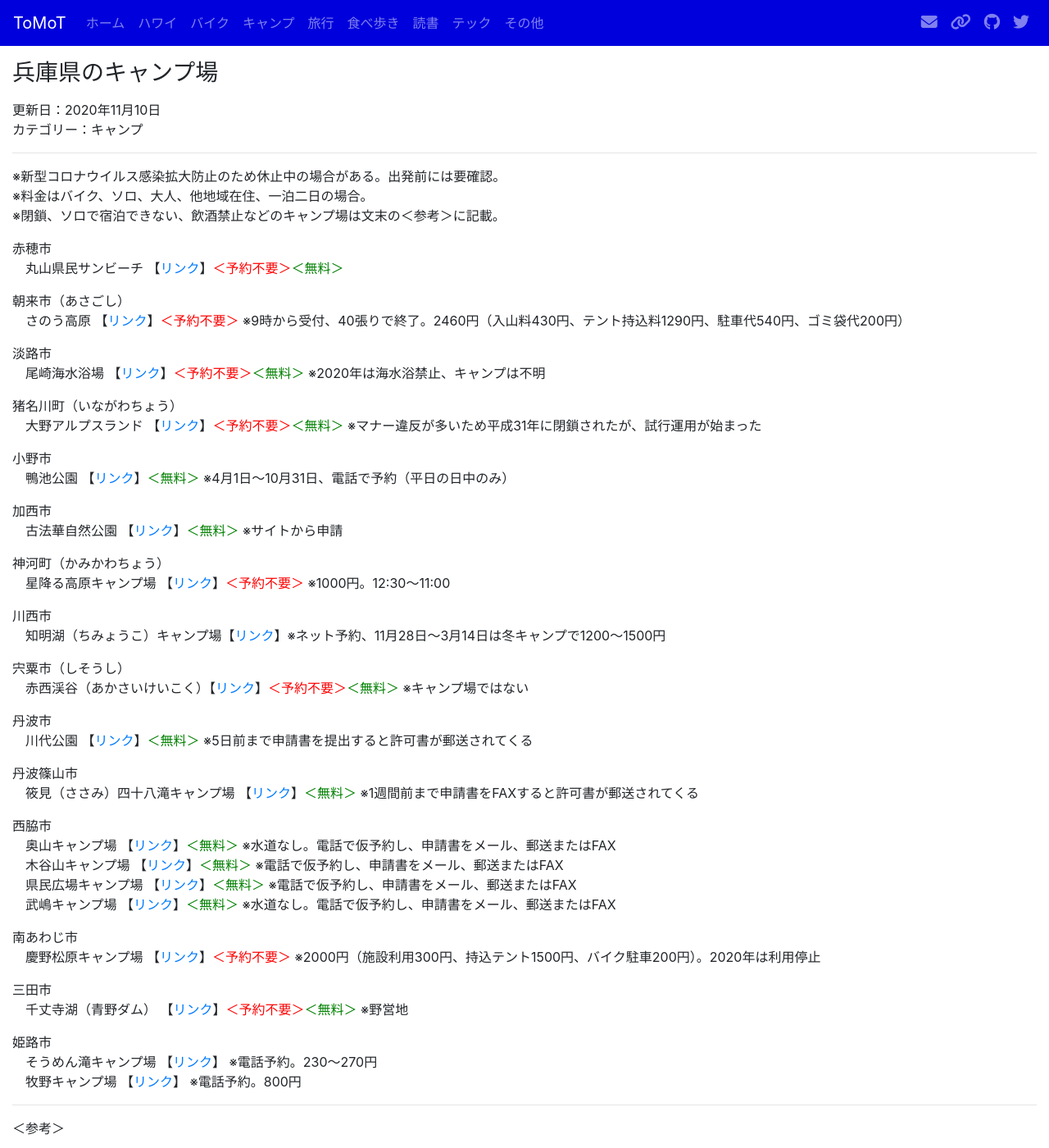
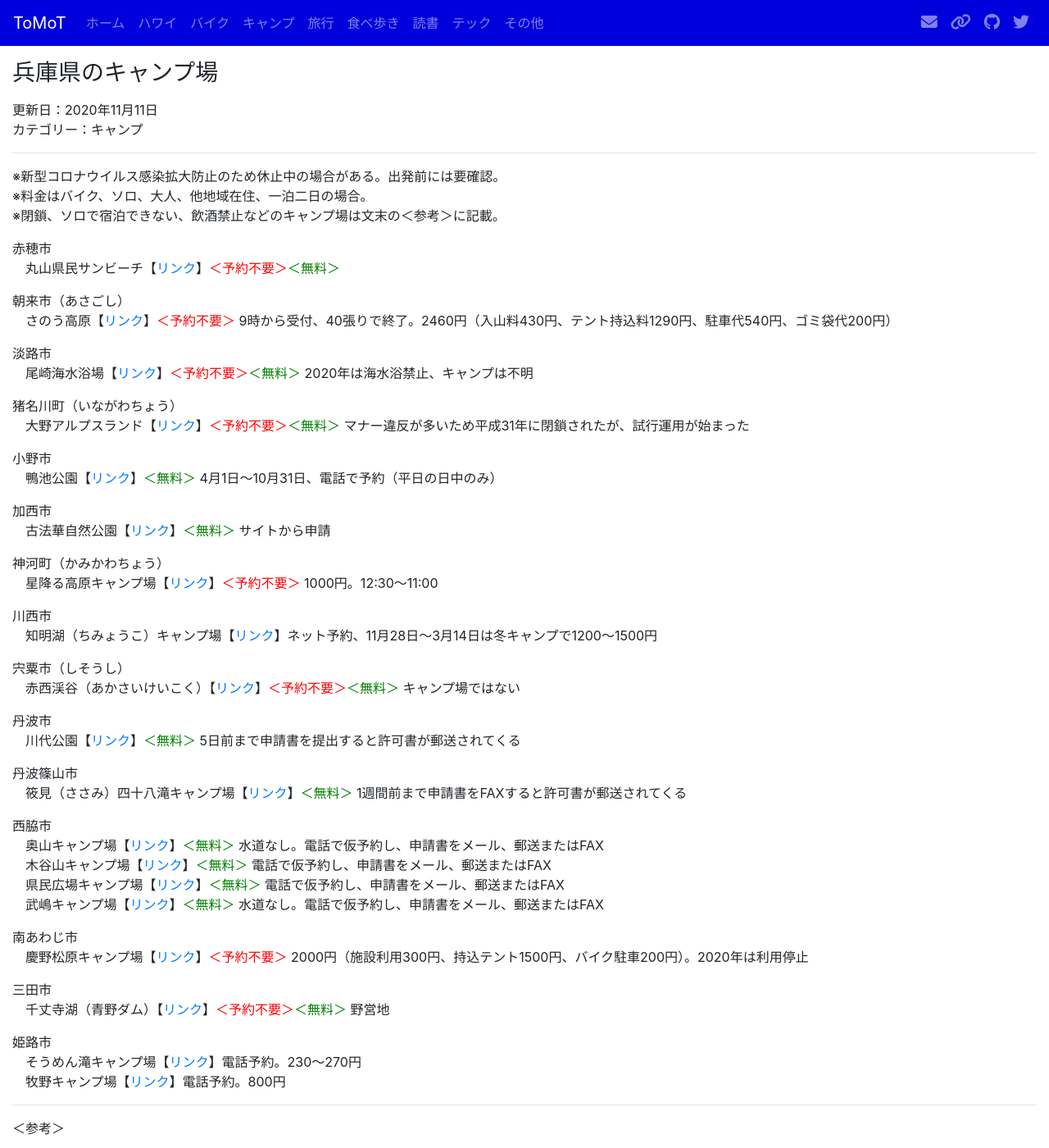
Before and after one commit to tomot/tomot.github.io, a Jekyll site: the page built from pages/camp-hyogo.md, in a window 1280 px wide and 1400 px high. Shown: the whole window at 82% size. Built offline with Jekyll 4.4.1, drawn with Linux system fonts in a browser that asks for light colours; nearby versions of some CDN libraries; some of the changed text lies outside the part shown.

Commit message:
change layout

```diff
--- a/pages/camp-hyogo.md
+++ b/pages/camp-hyogo.md
@@ -1,7 +1,7 @@
 ---
 layout: page
 title: 兵庫県のキャンプ場
-date: 2020-11-10
+date: 2020-11-11
 categories: キャンプ
 ---
 ※新型コロナウイルス感染拡大防止のため休止中の場合がある。出発前には要確認。<br>
@@ -10,81 +10,81 @@ categories: キャンプ
 
 <p class="mb-0">赤穂市</p>
 <ul class="list-unstyled ml-3">
-<li>丸山県民サンビーチ 【<a href="https://ako-kankou.jp/sightseeing/sun-beach.html">リンク</a>】<font color="red">＜予約不要＞</font><font color="Green">＜無料＞</font></li>
+<li>丸山県民サンビーチ【<a href="https://ako-kankou.jp/sightseeing/sun-beach.html">リンク</a>】<font color="red">＜予約不要＞</font><font color="Green">＜無料＞</font></li>
 </ul>
 
 <p class="mb-0">朝来市（あさごし）</p>
 <ul class="list-unstyled ml-3">
-<li>さのう高原 【<a href="http://www.city.asago.hyogo.jp/skyvilla-sanou/kyanpu.html">リンク</a>】<font color="red">＜予約不要＞</font> ※9時から受付、40張りで終了。2460円（入山料430円、テント持込料1290円、駐車代540円、ゴミ袋代200円）</li>
+<li>さのう高原【<a href="http://www.city.asago.hyogo.jp/skyvilla-sanou/kyanpu.html">リンク</a>】<font color="red">＜予約不要＞</font> 9時から受付、40張りで終了。2460円（入山料430円、テント持込料1290円、駐車代540円、ゴミ袋代200円）</li>
 </ul>
 
 <p class="mb-0">淡路市</p>
 <ul class="list-unstyled ml-3">
-<li>尾崎海水浴場 【<a href="https://www.awajishima-kanko.jp/manual/detail.php?bid=386&lid=16&at=02">リンク</a>】<font color="red">＜予約不要＞</font><font color="Green">＜無料＞</font> ※2020年は海水浴禁止、キャンプは不明</li>
+<li>尾崎海水浴場【<a href="https://www.awajishima-kanko.jp/manual/detail.php?bid=386&lid=16&at=02">リンク</a>】<font color="red">＜予約不要＞</font><font color="Green">＜無料＞</font> 2020年は海水浴禁止、キャンプは不明</li>
 </ul>
 
 <p class="mb-0">猪名川町（いながわちょう）</p>
 <ul class="list-unstyled ml-3">
-<li>大野アルプスランド 【<a href="https://www.town.inagawa.lg.jp/kanko/kanko/alps/1603870943582.html">リンク</a>】<font color="red">＜予約不要＞</font><font color="Green">＜無料＞</font> ※マナー違反が多いため平成31年に閉鎖されたが、試行運用が始まった</li>
+<li>大野アルプスランド【<a href="https://www.town.inagawa.lg.jp/kanko/kanko/alps/1603870943582.html">リンク</a>】<font color="red">＜予約不要＞</font><font color="Green">＜無料＞</font> マナー違反が多いため平成31年に閉鎖されたが、試行運用が始まった</li>
 </ul>
 
 <p class="mb-0">小野市</p>
 <ul class="list-unstyled ml-3">
-<li>鴨池公園 【<a href="https://www.city.ono.hyogo.jp/1/8/33/16/a348/">リンク</a>】<font color="Green">＜無料＞</font> ※4月1日〜10月31日、電話で予約（平日の日中のみ）</li>
+<li>鴨池公園【<a href="https://www.city.ono.hyogo.jp/1/8/33/16/a348/">リンク</a>】<font color="Green">＜無料＞</font> 4月1日〜10月31日、電話で予約（平日の日中のみ）</li>
 </ul>
 
 <p class="mb-0">加西市</p>
 <ul class="list-unstyled ml-3">
-<li>古法華自然公園 【<a href="http://www.naturepark-furubokke.jp/camp.html">リンク</a>】<font color="Green">＜無料＞</font> ※サイトから申請</li>
+<li>古法華自然公園【<a href="http://www.naturepark-furubokke.jp/camp.html">リンク</a>】<font color="Green">＜無料＞</font> サイトから申請</li>
 </ul>
 
 <p class="mb-0">神河町（かみかわちょう）</p>
 <ul class="list-unstyled ml-3">
-<li>星降る高原キャンプ場 【<a href="https://mineyama-kogen-resort.com/green/camp/">リンク</a>】<font color="red">＜予約不要＞</font> ※1000円。12:30〜11:00</li>
+<li>星降る高原キャンプ場【<a href="https://mineyama-kogen-resort.com/green/camp/">リンク</a>】<font color="red">＜予約不要＞</font> 1000円。12:30〜11:00</li>
 </ul>
 
 <p class="mb-0">川西市</p>
 <ul class="list-unstyled ml-3">
-<li>知明湖（ちみょうこ）キャンプ場【<a href="https://chimyoko-camp.jimdo.com/">リンク</a>】※ネット予約、11月28日〜3月14日は冬キャンプで1200〜1500円</li>
+<li>知明湖（ちみょうこ）キャンプ場【<a href="https://chimyoko-camp.jimdo.com/">リンク</a>】ネット予約、11月28日〜3月14日は冬キャンプで1200〜1500円</li>
 </ul>
 
 <p class="mb-0">宍粟市（しそうし）</p>
 <ul class="list-unstyled ml-3">
-<li>赤西渓谷（あかさいけいこく）【<a href="http://www.shiso.or.jp/leisure/?id=156">リンク</a>】<font color="red">＜予約不要＞</font><font color="Green">＜無料＞</font> ※キャンプ場ではない</li>
+<li>赤西渓谷（あかさいけいこく）【<a href="http://www.shiso.or.jp/leisure/?id=156">リンク</a>】<font color="red">＜予約不要＞</font><font color="Green">＜無料＞</font> キャンプ場ではない</li>
 </ul>
 
 <p class="mb-0">丹波市</p>
 <ul class="list-unstyled ml-3">
-<li>川代公園 【<a href="https://www.tambacity-kankou.jp/members/detail.php?id=130">リンク</a>】<font color="Green">＜無料＞</font> ※5日前まで申請書を提出すると許可書が郵送されてくる</li>
+<li>川代公園【<a href="https://www.tambacity-kankou.jp/members/detail.php?id=130">リンク</a>】<font color="Green">＜無料＞</font> 5日前まで申請書を提出すると許可書が郵送されてくる</li>
 </ul>
 
 <p class="mb-0">丹波篠山市</p>
 <ul class="list-unstyled ml-3">
-<li>筱見（ささみ）四十八滝キャンプ場 【<a href="https://www.city.sasayama.hyogo.jp/pc/group/community-center/traffic/post-5.html">リンク</a>】<font color="Green">＜無料＞</font> ※1週間前まで申請書をFAXすると許可書が郵送されてくる</li>
+<li>筱見（ささみ）四十八滝キャンプ場【<a href="https://www.city.sasayama.hyogo.jp/pc/group/community-center/traffic/post-5.html">リンク</a>】<font color="Green">＜無料＞</font> 1週間前まで申請書をFAXすると許可書が郵送されてくる</li>
 </ul>
 
 <p class="mb-0">西脇市</p>
 <ul class="list-unstyled ml-3">
-<li>奥山キャンプ場 【<a href="https://www.city.nishiwaki.lg.jp/shisetsuannai/kouencamp/1360634608654.html">リンク</a>】<font color="Green">＜無料＞</font> ※水道なし。電話で仮予約し、申請書をメール、郵送またはFAX</li>
-<li>木谷山キャンプ場 【<a href="https://www.city.nishiwaki.lg.jp/shisetsuannai/kouencamp/1360634331612.html">リンク</a>】<font color="Green">＜無料＞</font> ※電話で仮予約し、申請書をメール、郵送またはFAX</li>
-<li>県民広場キャンプ場 【<a href="https://www.city.nishiwaki.lg.jp/shisetsuannai/kouencamp/1360634500462.html">リンク</a>】<font color="Green">＜無料＞</font> ※電話で仮予約し、申請書をメール、郵送またはFAX</li>
-<li>武嶋キャンプ場 【<a href="https://www.city.nishiwaki.lg.jp/shisetsuannai/kouencamp/1360634794014.html">リンク</a>】<font color="Green">＜無料＞</font> ※水道なし。電話で仮予約し、申請書をメール、郵送またはFAX</li>
+<li>奥山キャンプ場【<a href="https://www.city.nishiwaki.lg.jp/shisetsuannai/kouencamp/1360634608654.html">リンク</a>】<font color="Green">＜無料＞</font> 水道なし。電話で仮予約し、申請書をメール、郵送またはFAX</li>
+<li>木谷山キャンプ場【<a href="https://www.city.nishiwaki.lg.jp/shisetsuannai/kouencamp/1360634331612.html">リンク</a>】<font color="Green">＜無料＞</font> 電話で仮予約し、申請書をメール、郵送またはFAX</li>
+<li>県民広場キャンプ場【<a href="https://www.city.nishiwaki.lg.jp/shisetsuannai/kouencamp/1360634500462.html">リンク</a>】<font color="Green">＜無料＞</font> 電話で仮予約し、申請書をメール、郵送またはFAX</li>
+<li>武嶋キャンプ場【<a href="https://www.city.nishiwaki.lg.jp/shisetsuannai/kouencamp/1360634794014.html">リンク</a>】<font color="Green">＜無料＞</font> 水道なし。電話で仮予約し、申請書をメール、郵送またはFAX</li>
 </ul>
 
 <p class="mb-0">南あわじ市</p>
 <ul class="list-unstyled ml-3">
-<li>慶野松原キャンプ場 【<a href="https://www.awajishima-kanko.jp/manual/detail.php?bid=98&lid=17&at=03">リンク</a>】<font color="red">＜予約不要＞</font> ※2000円（施設利用300円、持込テント1500円、バイク駐車200円）。2020年は利用停止</li>
+<li>慶野松原キャンプ場【<a href="https://www.awajishima-kanko.jp/manual/detail.php?bid=98&lid=17&at=03">リンク</a>】<font color="red">＜予約不要＞</font> 2000円（施設利用300円、持込テント1500円、バイク駐車200円）。2020年は利用停止</li>
 </ul>
 
 <p class="mb-0">三田市</p>
 <ul class="list-unstyled ml-3">
-<li>千丈寺湖（青野ダム） 【<a href="https://www.city.sanda.lg.jp/seikatsueisei/senjouterako.html">リンク</a>】<font color="red">＜予約不要＞</font><font color="Green">＜無料＞</font> ※野営地</li>
+<li>千丈寺湖（青野ダム）【<a href="https://www.city.sanda.lg.jp/seikatsueisei/senjouterako.html">リンク</a>】<font color="red">＜予約不要＞</font><font color="Green">＜無料＞</font> 野営地</li>
 </ul>
 
 <p class="mb-0">姫路市</p>
 <ul class="list-unstyled ml-3">
-<li>そうめん滝キャンプ場 【<a href="https://www.city.himeji.lg.jp/bousai/0000001372.html">リンク</a>】 ※電話予約。230〜270円</li>
-<li>牧野キャンプ場 【<a href="https://www.city.himeji.lg.jp/bousai/0000001372.html">リンク</a>】 ※電話予約。800円</li>
+<li>そうめん滝キャンプ場【<a href="https://www.city.himeji.lg.jp/bousai/0000001372.html">リンク</a>】電話予約。230〜270円</li>
+<li>牧野キャンプ場【<a href="https://www.city.himeji.lg.jp/bousai/0000001372.html">リンク</a>】電話予約。800円</li>
 </ul>
 
 ---
@@ -93,15 +93,15 @@ categories: キャンプ
 
 <p class="mb-0">猪名川町（いながわちょう）</p>
 <ul class="list-unstyled ml-3">
-<li>千軒キャンプ場 【<a href="https://www.town.inagawa.lg.jp/kanko/kanko/sengen_camp/1417501537608.html">リンク</a>】<font color="Green">＜無料＞</font> ※豪雨被害のため休止中</li>
+<li>千軒キャンプ場【<a href="https://www.town.inagawa.lg.jp/kanko/kanko/sengen_camp/1417501537608.html">リンク</a>】<font color="Green">＜無料＞</font> 豪雨被害のため休止中</li>
 </ul>
 
 <p class="mb-0">多可町</p>
 <ul class="list-unstyled ml-3">
-<li>牧野大池キャンプ場 <font color="Green">＜無料＞</font> ※閉鎖</li>
+<li>牧野大池キャンプ場 <font color="Green">＜無料＞</font> 閉鎖</li>
 </ul>
 
 <p class="mb-0">姫路市</p>
 <ul class="list-unstyled ml-3">
-<li>福泊キャンプ場 【<a href="https://www.city.himeji.lg.jp/bousai/0000001372.html">リンク</a>】<font color="red">＜予約不要＞</font> ※施設の老朽化のため廃止</li>
+<li>福泊キャンプ場【<a href="https://www.city.himeji.lg.jp/bousai/0000001372.html">リンク</a>】<font color="red">＜予約不要＞</font> 施設の老朽化のため廃止</li>
 </ul>
```
